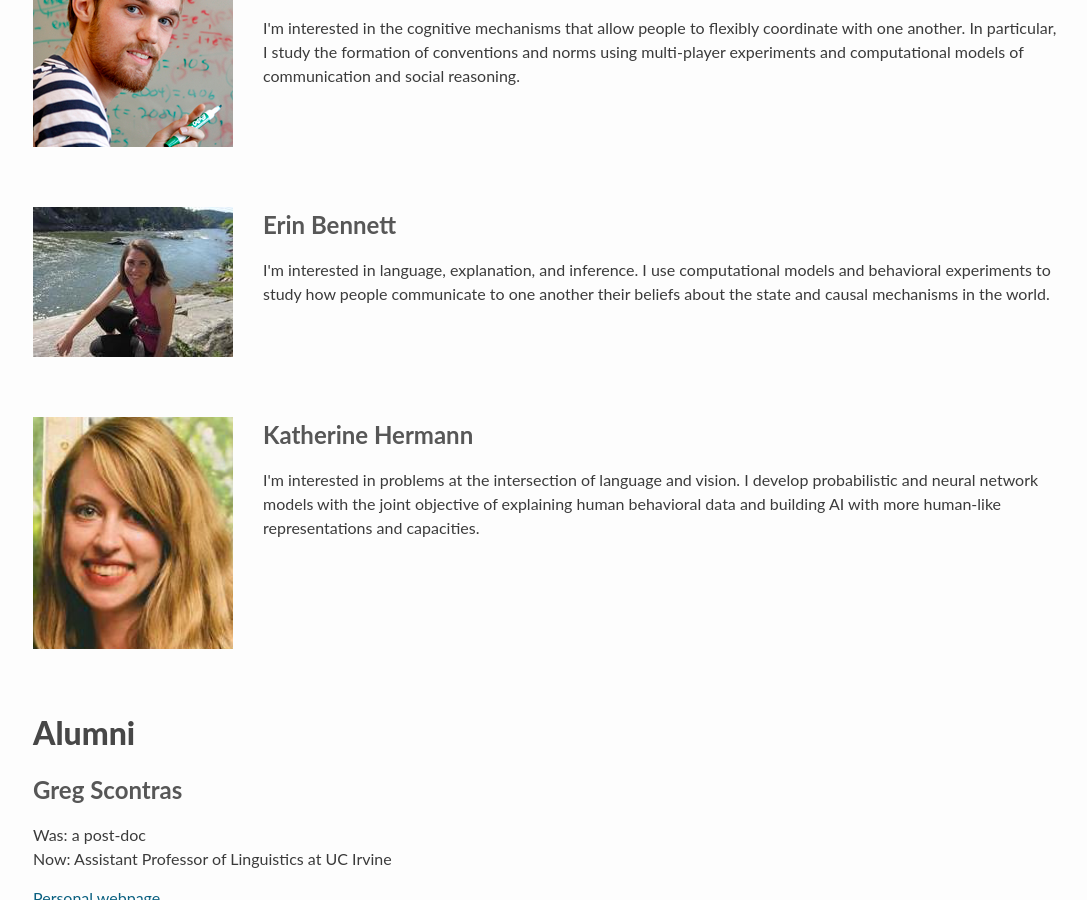
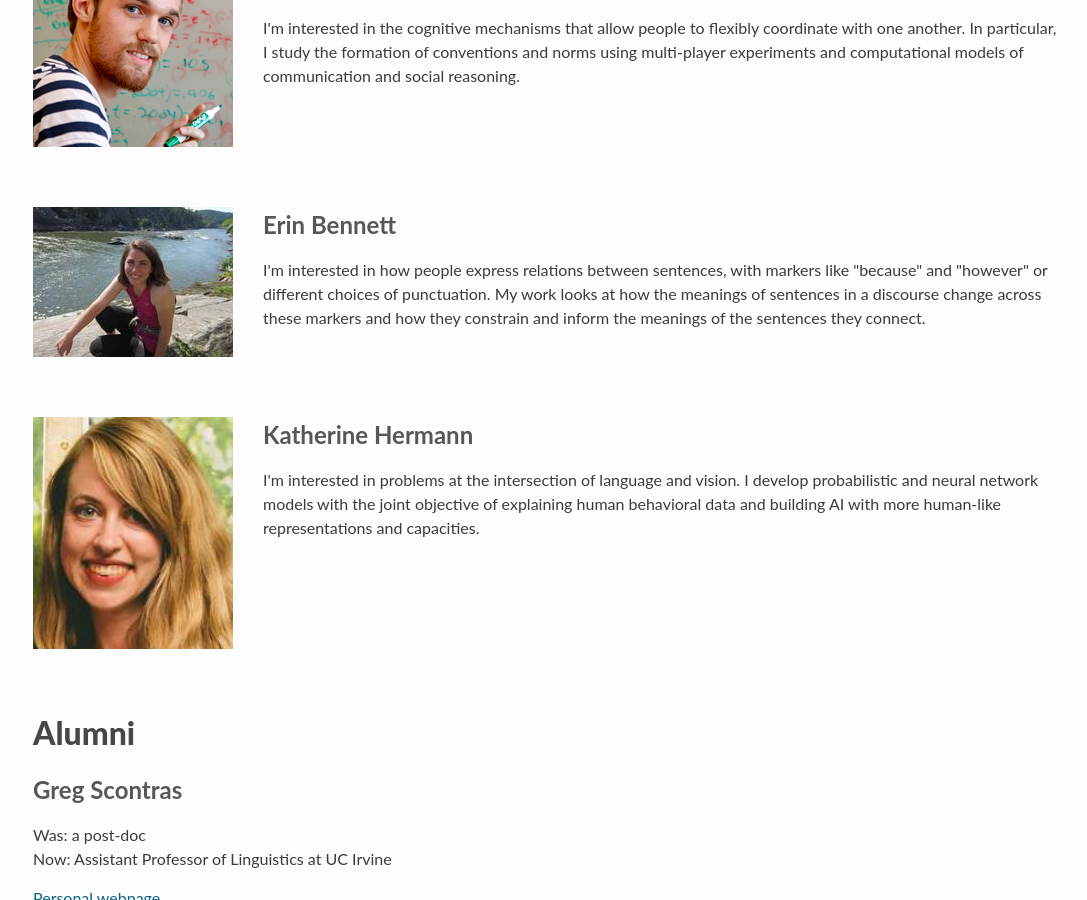
Before and after one commit to stanford-cocolab/cocolab.stanford.edu, a Jekyll site: the page built from 01-people.html, in a window 1280 px wide and 900 px high, scrolled down 2567 px. Shown: the whole window, without its empty margins (93-1180 px from the left). Built offline with Jekyll 4.4.1, drawn with Linux system fonts in a browser that asks for light colours; Markdown is read by kramdown in place of the engine named in the settings; a script that is not in the unit is left out.

Commit message:
change erin's description

```diff
--- a/_data/cocolab.yml
+++ b/_data/cocolab.yml
@@ -78,10 +78,11 @@
       img: erin.jpg
       bio:
         - >
-          I'm interested in language, explanation, and inference. I use
-          computational models and behavioral experiments to study how
-          people communicate to one another their beliefs about
-          the state and causal mechanisms in the world.
+          I'm interested in how people express relations between sentences,
+          with markers like "because" and "however" or different choices of punctuation.
+          My work looks at how the meanings of sentences in a discourse change
+          across these markers and how they constrain and inform the meanings
+          of the sentences they connect.
     - name: Katherine Hermann
       img: katherine.jpg
       bio:
```
